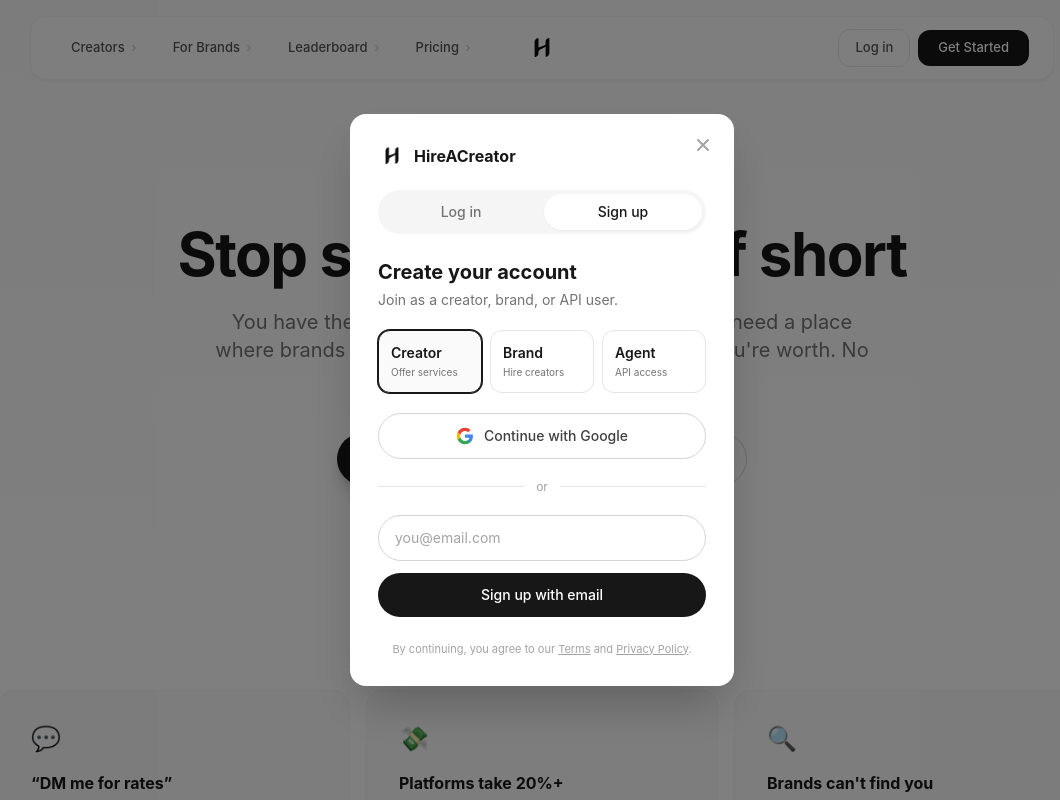
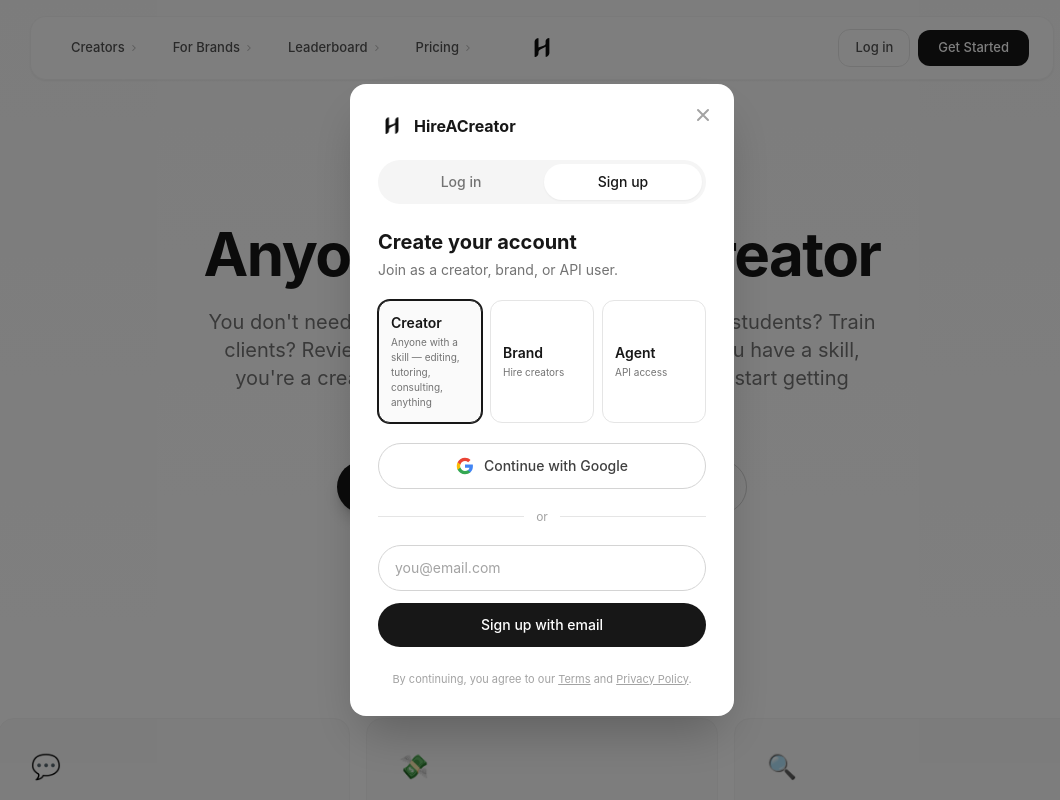
Before and after one commit to flinchify/hireacreator.ai, a Next.js app: page /for-creators in a window 1280 px wide. Both pictures are taken after a click on the button "Get Started". Shown: the top 800 px of the page, without its empty margins (98-1158 px from the left). Built offline with nearby package versions, Linux system fonts and the light colour scheme; no server answers; the database is empty.

Commit message:
fix: anyone-can-be-a-creator messaging on homepage, for-creators, signup

```diff
--- a/components/auth-modal.tsx
+++ b/components/auth-modal.tsx
@@ -228,7 +228,7 @@ export function AuthModal() {
 
               <div className="grid grid-cols-3 gap-2 mb-5">
                 {([
-                  { value: "creator" as Role, label: "Creator", desc: "Offer services" },
+                  { value: "creator" as Role, label: "Creator", desc: "Anyone with a skill — editing, tutoring, consulting, anything" },
                   { value: "brand" as Role, label: "Brand", desc: "Hire creators" },
                   { value: "agent" as Role, label: "Agent", desc: "API access" },
                 ]).map(r => (
--- a/components/for-creators-content.tsx
+++ b/components/for-creators-content.tsx
@@ -45,12 +45,13 @@ export function ForCreatorsContent() {
           </div>
 
           <h1 className="font-display text-3xl sm:text-5xl lg:text-6xl font-bold tracking-tight text-neutral-900 leading-[1.1]">
-            Stop selling yourself short
+            Anyone can be a creator
           </h1>
 
           <p className="mt-6 text-lg sm:text-xl text-neutral-500 max-w-2xl mx-auto leading-relaxed">
-            You have the talent. You have the audience. You just need a place where brands
-            find you, book you, and pay you what you&apos;re worth. No middleman fees. No DM negotiations.
+            You don&apos;t need millions of followers. Edit videos? Tutor students? Train clients?
+            Review products? Cook meals? Fix cars? If you have a skill, you&apos;re a creator.
+            Get a profile, list your services, and start getting booked.
           </p>
 
           <div className="mt-10 flex flex-col sm:flex-row items-center justify-center gap-4">
--- a/components/homepage-content.tsx
+++ b/components/homepage-content.tsx
@@ -203,8 +203,9 @@ export function HomepageContent({
               </h1>
 
               <p className="mt-6 text-lg sm:text-xl text-neutral-500 max-w-2xl mx-auto leading-relaxed">
-                The first creator marketplace with a full API, MCP server, and Stripe payment integration.
-                Source creators, book services, and process payments — manually or programmatically.
+                You don&apos;t need millions of followers. You need one skill and a profile.
+                Whether you edit videos, tutor math, train clients, or review products — if you have a skill, you&apos;re a creator.
+                Get booked by brands directly, or let AI agents find you via our API.
               </p>
 
               <div className="mt-10 flex flex-col sm:flex-row items-center justify-center gap-4">
```
